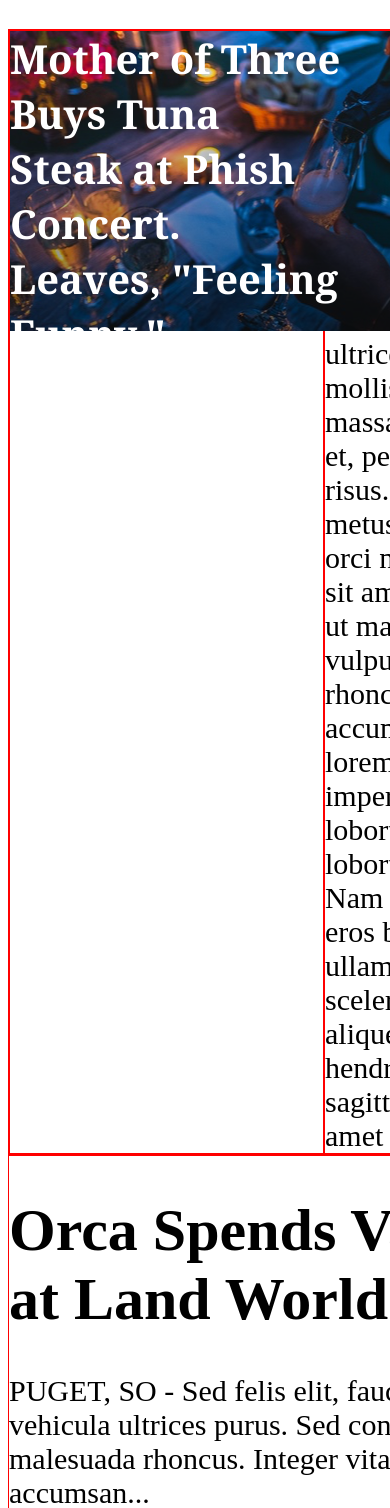
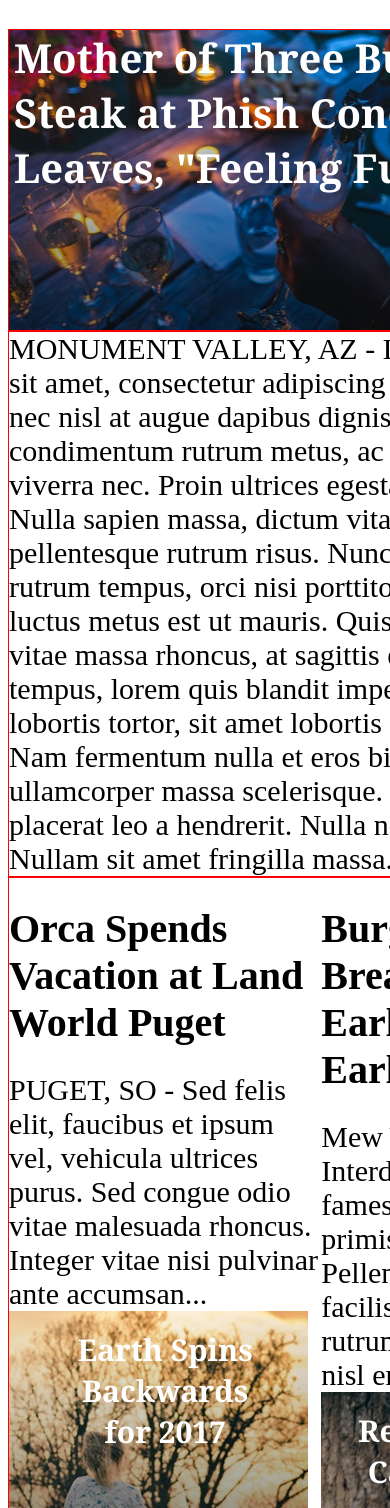
Before and after one commit to GriffinTrent/my-times, a plain HTML site: page index.html in a window 390 px wide. Shown: the part 91-1599 px from the top of the page. Drawn offline with Linux system fonts and the light colour scheme.

Commit message:
large column rough

```diff
--- a/index.html
+++ b/index.html
@@ -16,21 +16,36 @@
 			<span><a href="#">Tech</a></span>
 		</nav>
 	</div>
-	<div class="column-large">
 		<div class="column-large" id="main-story">
 			<img src="./resources/img/img-story-main.png" alt="Main Article Image"/>
-			<span>Mother of Three Buys Tuna<br/> Steak at Phish Concert.<br/> Leaves, "Feeling Funny."</span>
-			</div>
-			<div class="column-large" id="excerpt">
+			<span>Mother of Three Buys Tuna Steak at Phish Concert.<br/> Leaves, "Feeling Funny."</span>
+		</div>
+		<div class="column-large" id="excerpt">
 			MONUMENT VALLEY, AZ - Lorem ipsum dolor sit amet, consectetur adipiscing elit. Pellentesque nec nisl at augue dapibus dignissim. Nunc condimentum rutrum metus, ac eleifend lacus viverra nec. Proin ultrices egestas diam sed mollis. Nulla sapien massa, dictum vitae est et, pellentesque rutrum risus. Nunc volutpat, metus ac rutrum tempus, orci nisi porttitor dolor, sit amet luctus metus est ut mauris. Quisque vulputate nisl vitae massa rhoncus, at sagittis elit accumsan. Etiam tempus, lorem quis blandit imperdiet, enim dui lobortis tortor, sit amet lobortis arcu ex id odio. Nam fermentum nulla et eros bibendum, sed ullamcorper massa scelerisque. Vestibulum aliquet placerat leo a hendrerit. Nulla non sagittis neque. Nullam sit amet fringilla massa.</div>
 		</div>
-		<div class="column-large" id="content-2">
-			<h1>Orca Spends Vacation at Land World Puget</h1>
+		<div class="column-large" id="peter-span">
+			<div>
+				<h1>Orca Spends Vacation at Land World Puget</h1>
 
-			PUGET, SO - Sed felis elit, faucibus et ipsum vel, vehicula ultrices purus. Sed congue odio vitae malesuada rhoncus. Integer vitae nisi pulvinar ante accumsan...
+				PUGET, SO - Sed felis elit, faucibus et ipsum vel, vehicula ultrices purus. Sed congue odio vitae malesuada rhoncus. Integer vitae nisi pulvinar ante accumsan...
+			<div>
+				<img src="./resources/img/img-story-2.png" alt="Fall">
+
+				<span>Earth Spins Backwards<br/> for 2017</span>
+			</div>
+			</div>
+			<div>
+				<h1>Burger for Breakfast: How Early is too Early?</h1>
+
+				Mew York, MY—Interdum et malesuada fames ac ante ipsum primis in faucibus. Pellentesque id quam facilisis, ultrices ante ut, rutrum enim. Praesent eu nisl erat.
+			<div>
+				<img src="./resources/img/img-story-3.png" alt="camera">
+
+				<span>Research Shows Cameras Erase Memory</span>
+			</div>
+			</div>
 		</div>
 
-	</div>
 	<div class="column-medium">
 
 	</div>
--- a/style.css
+++ b/style.css
@@ -1,3 +1,7 @@
+h1{
+	font-size: 40px;
+}
+
 .header {
  display: flex;
  width: 100%;
@@ -56,32 +60,50 @@
 }
 
 #main-story img{
-position: absolute;
+	position: absolute;
+  	display: flex;
+  }
+
+  #main-story span{
+  	width: 600px;
+  	position: relative;
 	font-family: Georgia;
   	font-weight: bold;
   	font-size: 40px;
   	color: white;
-  	display: block;
-  }
+  	display: flex;
+  	padding-left: 5px;
+  	height: 300px;
 
-  #main-story span{
-  	position: absolute;
-	font-family: Georgia;
-  	font-weight: bold;
-  	font-size: 40px;
-  	color: white;
-  	display: block;
   }
 
   #excerpt{
   	flex-direction: column;
+  	display: inline-block;
   }
 
-  #content-2{
+  #peter-span{
   	flex-direction: column;
-  	display: block;
+  	flex-flow: row;
+  	width: 632;
+  }
 
+  #peter-span img{
+  	position: absolute;
+  	display: flex;
   }
+
+#peter-span span{
+  	position: relative;
+	font-family: Georgia;
+  	font-weight: bold;
+  	font-size: 30px;
+  	color: white;
+  	text-align: center;
+  	padding-top: 18px;
+  	display: inline-block;
+
+}
 
 .column-medium{
 	display: flex;
```
